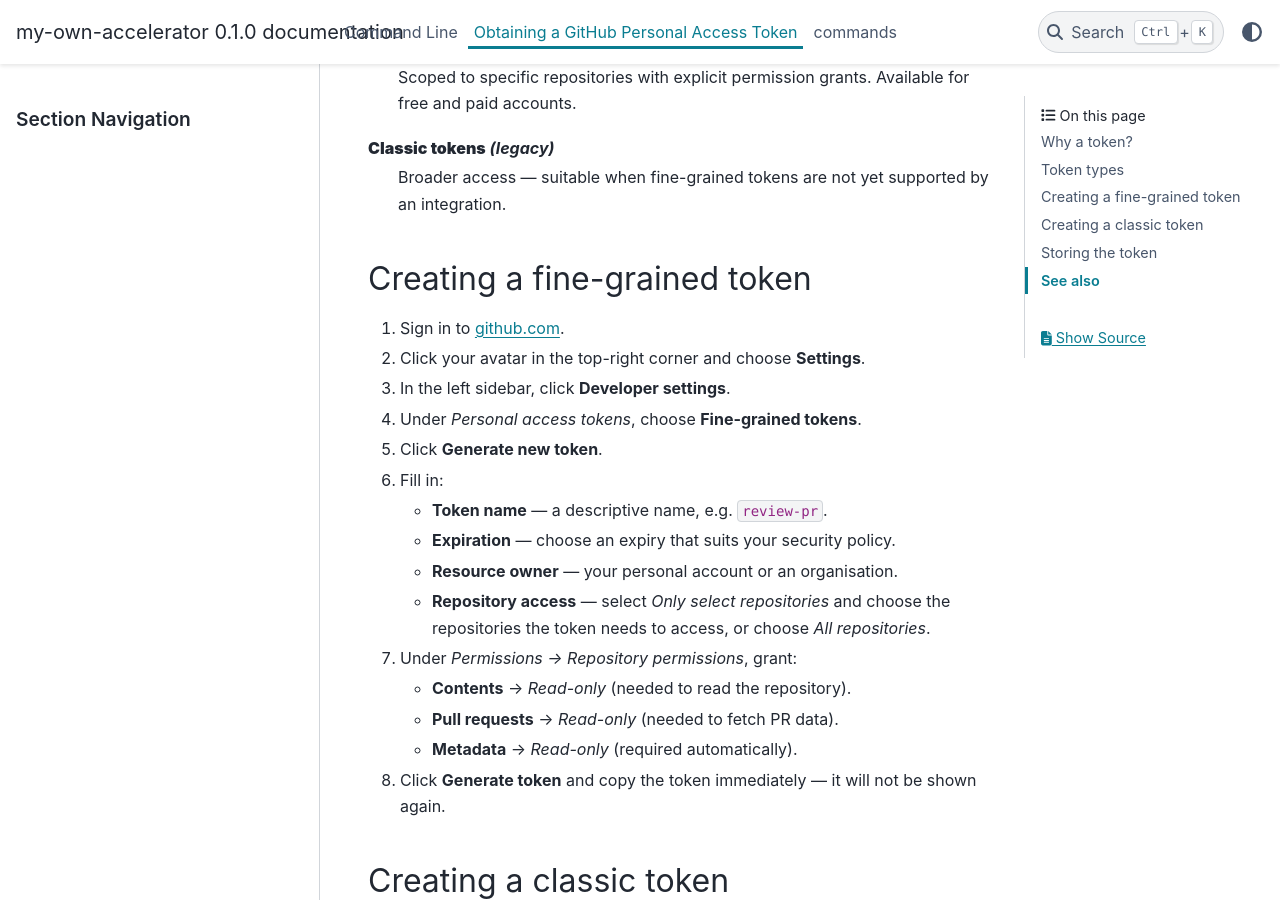
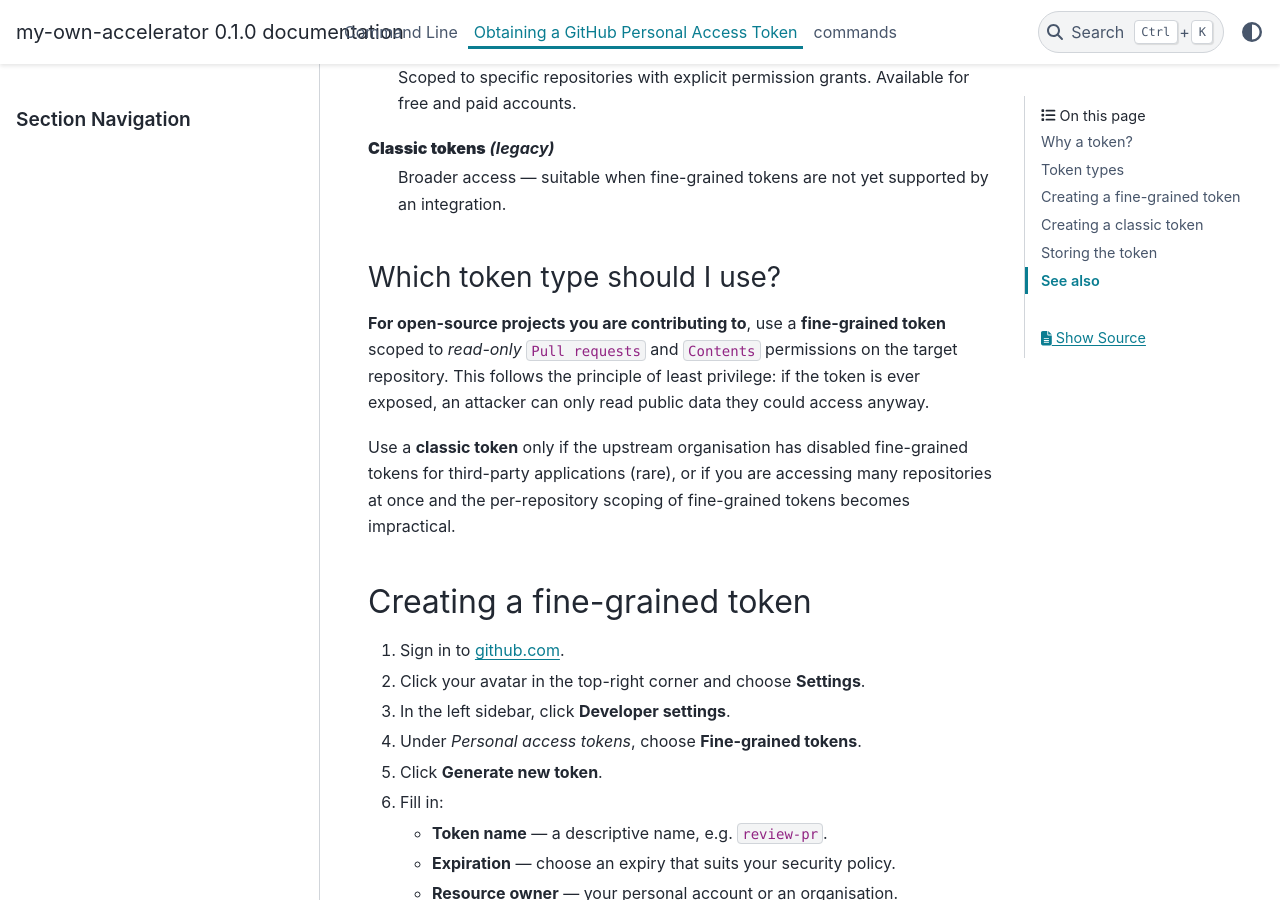
Before and after one commit to xadupre/my-own-accelerator, a Sphinx documentation site: the page built from docs/cmds/github_token.rst, in a window 1280 px wide and 900 px high, scrolled down 721 px. Built offline with Sphinx 7.4.7 and the PyData theme 0.15.4, drawn with Linux system fonts in a browser that asks for light colours.

Commit message:
docs: add token type recommendation for open source contributors
Agent-Logs-Url: https://github.com/xadupre/my-own-accelerator/sessions/91c6aa65-be9e-45f5-b3a2-e94ad4b56c64

Co-authored-by: xadupre <22452781+xadupre@users.noreply.github.com>

```diff
--- a/docs/cmds/github_token.rst
+++ b/docs/cmds/github_token.rst
@@ -30,6 +30,20 @@ GitHub offers two types of personal access tokens:
 **Classic tokens** *(legacy)*
     Broader access — suitable when fine-grained tokens are not yet
     supported by an integration.
+
+Which token type should I use?
+~~~~~~~~~~~~~~~~~~~~~~~~~~~~~~
+
+**For open-source projects you are contributing to**, use a **fine-grained
+token** scoped to *read-only* ``Pull requests`` and ``Contents`` permissions
+on the target repository.  This follows the principle of least privilege: if
+the token is ever exposed, an attacker can only read public data they could
+access anyway.
+
+Use a **classic token** only if the upstream organisation has disabled
+fine-grained tokens for third-party applications (rare), or if you are
+accessing many repositories at once and the per-repository scoping of
+fine-grained tokens becomes impractical.
 
 Creating a fine-grained token
 ------------------------------
```
